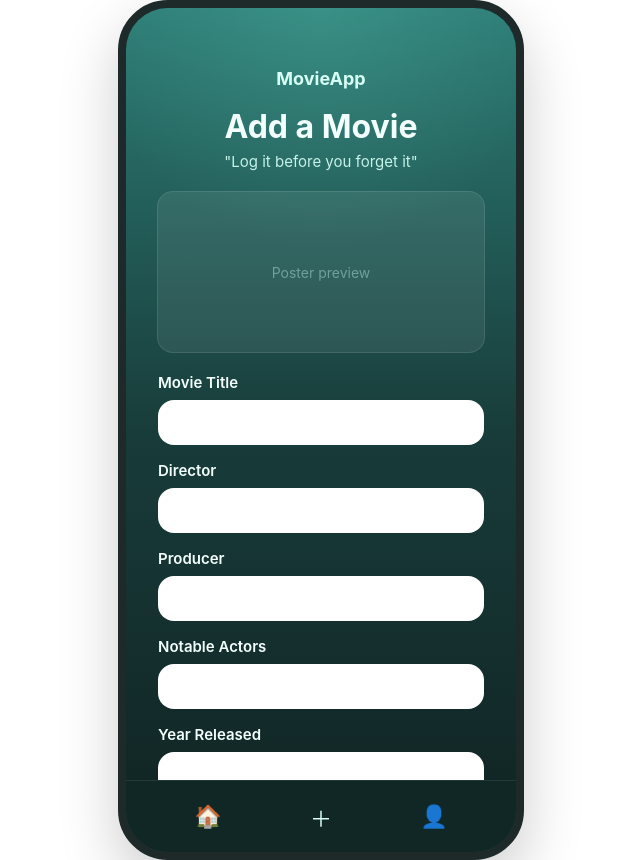
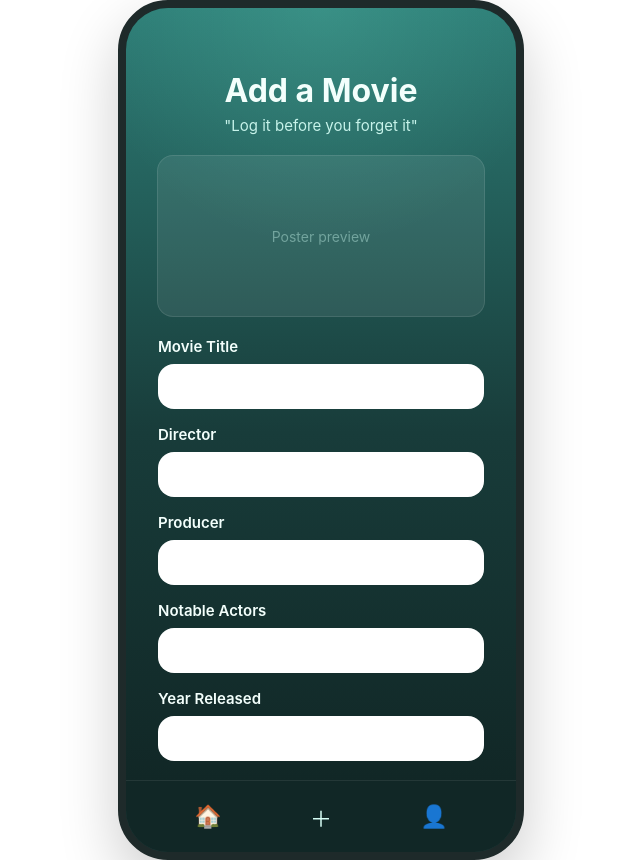
Before and after one commit to ArshaanSindhwani/MovieApp, a plain HTML site: page client/form/form.html in a window 1280 px wide. Shown: the whole page, without its empty margins (319-959 px from the left). Drawn offline with Linux system fonts and the light colour scheme.

Commit message:
Add scroll bar and title of form page fixed

```diff
--- a/client/form/form.css
+++ b/client/form/form.css
@@ -24,11 +24,16 @@ body {
 .screen {
     flex: 1;
     overflow-y: auto;
-    padding: 60px 32px 16px;
+    scrollbar-width: none;
+    padding: 45px 32px 16px;
     box-sizing: border-box;
     background:
         radial-gradient(circle at top, rgba(128, 255, 224, 0.15), transparent 30%),
         linear-gradient(180deg, #2d7d76 0%, #183c3a 55%, #112726 100%);
+}
+
+.screen::-webkit-scrollbar {
+    display: none;
 }
 
 .form-page {
--- a/client/form/form.html
+++ b/client/form/form.html
@@ -11,10 +11,7 @@
     <div class="phone">
         <div class="screen">
             <main class="form-page">
-
-                <p class="page-title">MovieApp</p>
-
-                <section class="form-header">
+                  <section class="form-header">
                     <h1>Add a Movie</h1>
                     <p class="quote-text">"Log it before you forget it"</p>
                 </section>
```
